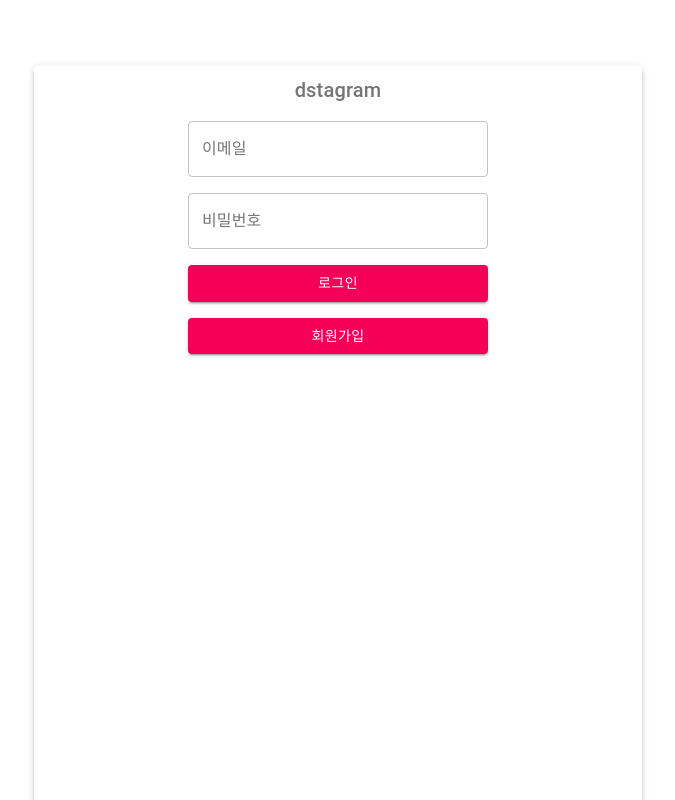
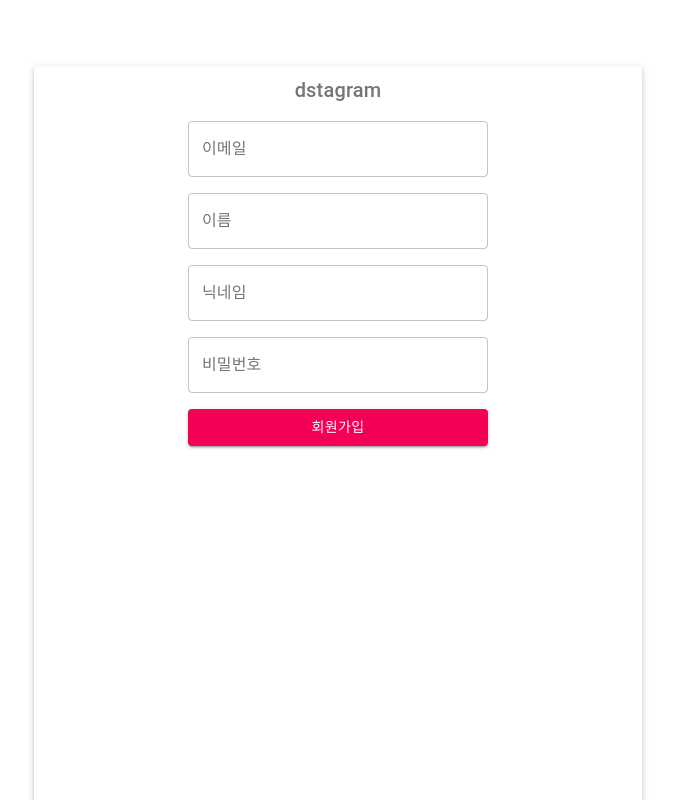
Before and after one commit to YiSoJeong/dstagram-frontend, a React (Create React App) app: page / in a window 1280 px wide. Shown: the top 800 px of the page, without its empty margins (302-977 px from the left). Built offline with nearby package versions, Linux system fonts and the light colour scheme.

Commit message:
SignUp 컴포넌트 생성

```diff
--- a/src/App.js
+++ b/src/App.js
@@ -5,6 +5,7 @@ import Paper from "@material-ui/core/Paper";
 import Grid from "@material-ui/core/Grid";
 
 import Login from "./components/Login";
+import SignUp from "./components/SignUp";
 
 const useStyles = makeStyles(theme => ({
   root: {
@@ -29,7 +30,7 @@ function App() {
     <Box className={classes.root} display="flex" justifyContent="center">
       <Grid item xs={6} display="flex" justifyContent="center">
         <Paper className={classes.paper} elevation={3}>
-          <Login />
+          <SignUp />
         </Paper>
       </Grid>
     </Box>
--- /dev/null
+++ b/src/components/SignUp.js
@@ -0,0 +1,65 @@
+import React from "react";
+import { makeStyles } from "@material-ui/core/styles";
+import Grid from "@material-ui/core/Grid";
+import TextField from "@material-ui/core/TextField";
+import Button from "@material-ui/core/Button";
+import Typography from "@material-ui/core/Typography";
+
+const useStyles = makeStyles(theme => ({
+  rowfield: {
+    width: 300
+  }
+}));
+
+export default function Login() {
+  const classes = useStyles();
+
+  return (
+    <Grid container direction="column" alignItems="center" spacing={2}>
+      <Typography variant="h6" gutterBottom>
+        dstagram
+      </Typography>
+      <Grid item>
+        <TextField
+          className={classes.rowfield}
+          color="secondary"
+          label="이메일"
+          variant="outlined"
+        />
+      </Grid>
+      <Grid item>
+        <TextField
+          className={classes.rowfield}
+          color="secondary"
+          label="이름"
+          variant="outlined"
+        />
+      </Grid>
+      <Grid item>
+        <TextField
+          className={classes.rowfield}
+          color="secondary"
+          label="닉네임"
+          variant="outlined"
+        />
+      </Grid>
+      <Grid item>
+        <TextField
+          className={classes.rowfield}
+          color="secondary"
+          label="비밀번호"
+          variant="outlined"
+        />
+      </Grid>
+      <Grid item>
+        <Button
+          className={classes.rowfield}
+          variant="contained"
+          color="secondary"
+        >
+          회원가입
+        </Button>
+      </Grid>
+    </Grid>
+  );
+}
```
